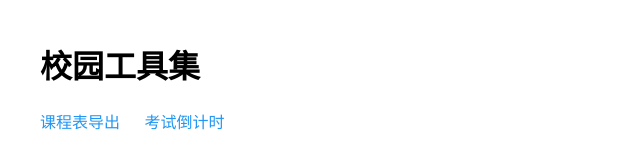
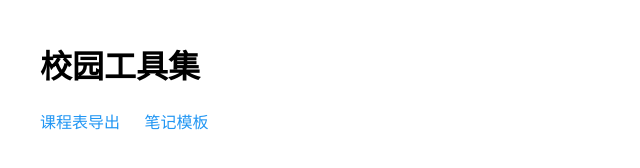
Before and after one commit to yjrnh/campus-tools-03, a plain HTML site: page index.html in a window 1280 px wide. Shown: the full height of the page, 0-640 px from the left. Drawn offline with Linux system fonts and the light colour scheme.

Commit message:
你：首页新增笔记模板导航链接

```diff
--- a/index.html
+++ b/index.html
@@ -11,7 +11,7 @@
   </header>
   <nav>
     <a href="tools/course-export.html">课程表导出</a>
-    <a href="tools/countdown.html">考试倒计时</a>
+    <a href="tools/countdown.html">笔记模板</a>
   </nav>
   <script src="script.js"></script>
 </body>
```
